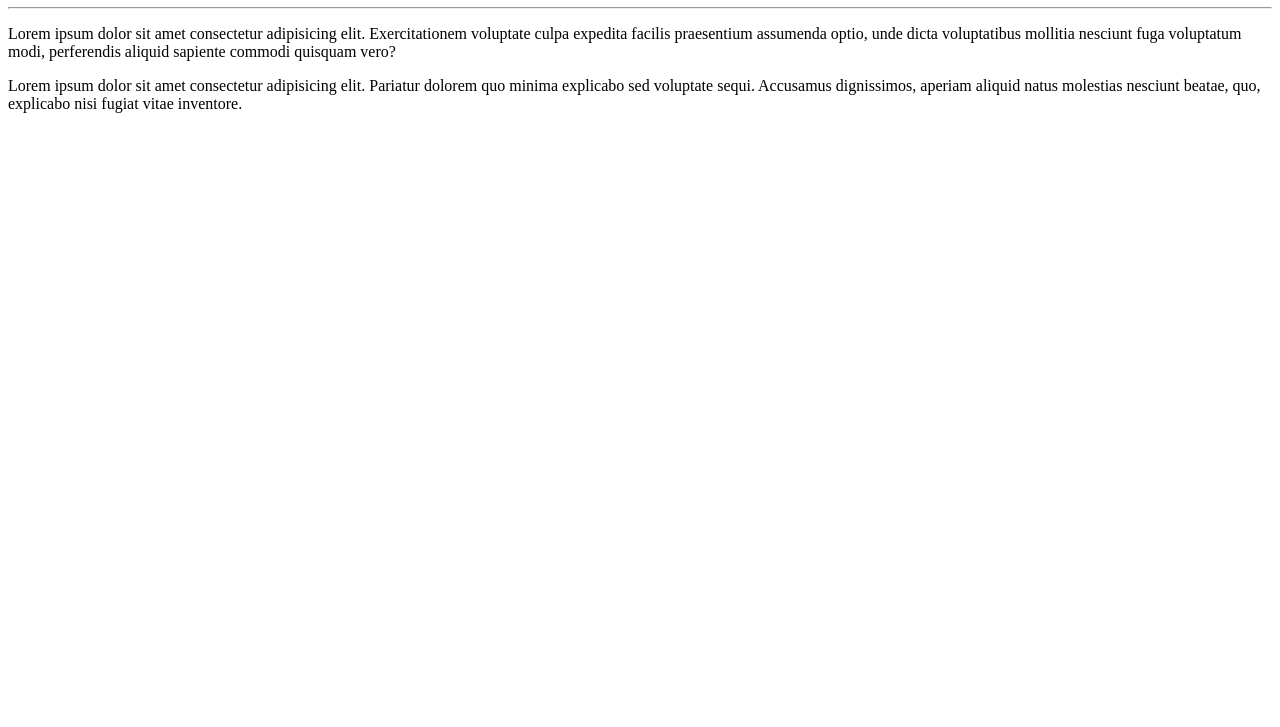
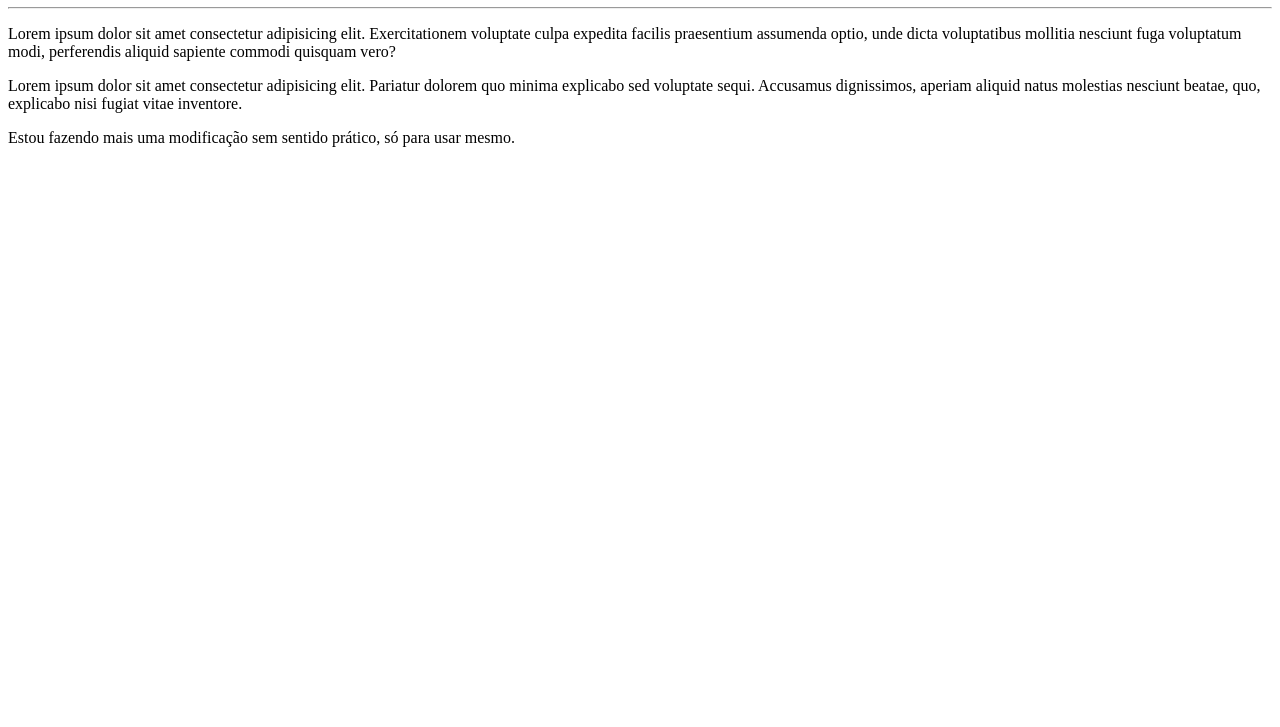
Before and after one commit to WilliandosSantos89/Ola-Mundo-CursoEmVideo, a plain HTML site: page Site Exemplo/index.html in a window 1280 px wide. Shown: the part 73-800 px from the top of the page. Drawn offline with Linux system fonts and the light colour scheme.

Commit message:
Modificação sem sentido

```diff
--- a/Site Exemplo/index.html
+++ b/Site Exemplo/index.html
@@ -11,5 +11,6 @@
     <hr>
     <p> Lorem ipsum dolor sit amet consectetur adipisicing elit. Exercitationem voluptate culpa expedita facilis praesentium assumenda optio, unde dicta voluptatibus mollitia nesciunt fuga voluptatum modi, perferendis aliquid sapiente commodi quisquam vero?
     <p>Lorem ipsum dolor sit amet consectetur adipisicing elit. Pariatur dolorem quo minima explicabo sed voluptate sequi. Accusamus dignissimos, aperiam aliquid natus molestias nesciunt beatae, quo, explicabo nisi fugiat vitae inventore.
+        <p>Estou fazendo mais uma modificação sem sentido prático, só para usar mesmo.</p>
 </body>
 </html>
```
